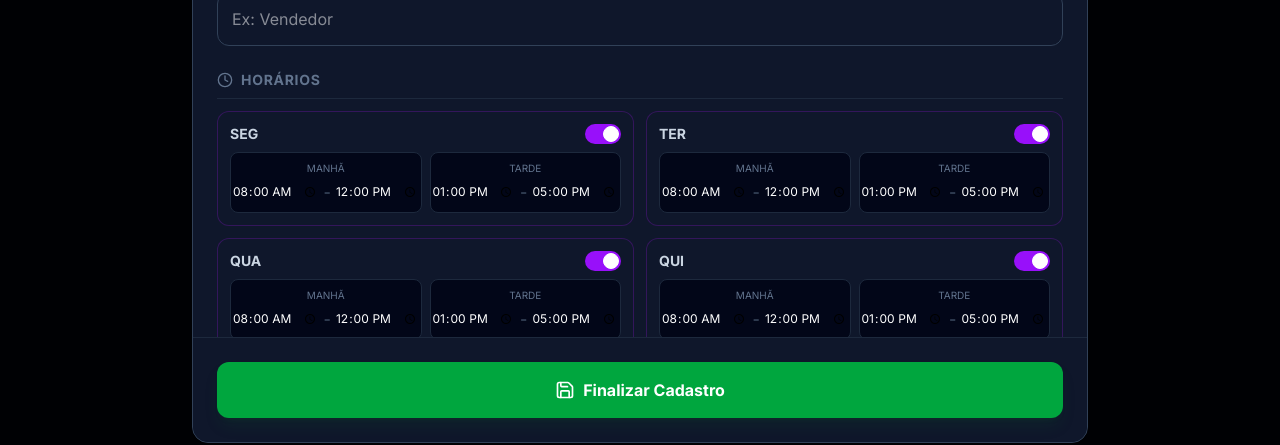
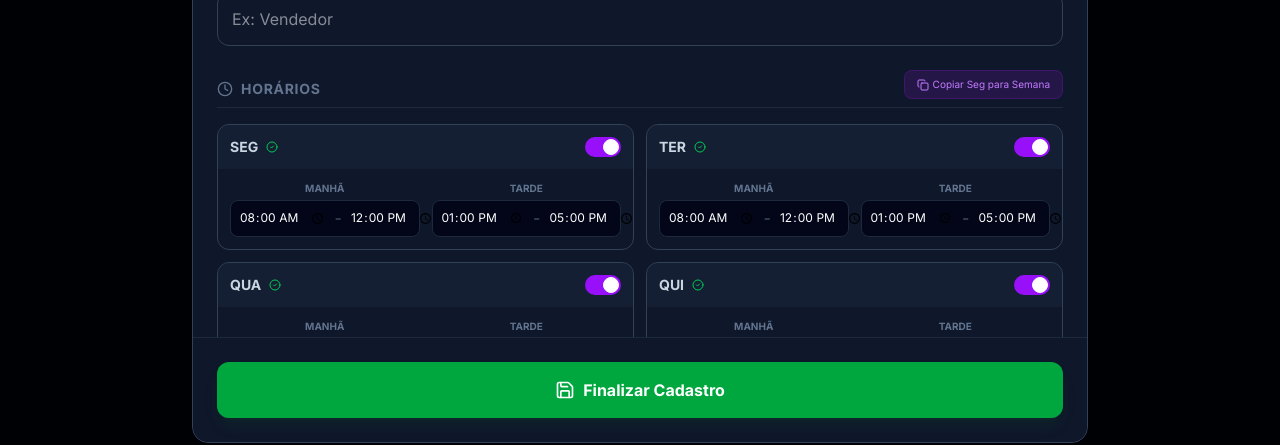
Before and after one commit to AndreSilvaDeveloper/pontoPro, a Next.js app: page /admin/funcionarios in a window 1280 px wide. Both pictures are taken after a click on the button "Novo". Shown: the part 317-762 px from the top of the page. Built offline with nearby package versions, Linux system fonts and the light colour scheme; no server answers.

Commit message:
atualizando page de editar funcionário

```diff
--- a/src/app/admin/funcionarios/page.tsx
+++ b/src/app/admin/funcionarios/page.tsx
@@ -3,7 +3,7 @@
 import { useState, useEffect } from 'react';
 import axios from 'axios';
 import Link from 'next/link';
-import { ArrowLeft, UserPlus, MapPin, RefreshCw, User, Upload, Clock, Pencil, X, Save, Trash2, Briefcase, Plus, Users } from 'lucide-react';
+import { ArrowLeft, UserPlus, MapPin, RefreshCw, User, Upload, Clock, Pencil, X, Save, Trash2, Briefcase, Plus, Users, Copy, CheckCircle2 } from 'lucide-react';
 import dynamic from 'next/dynamic';
 
 // Importa o Mapa dinamicamente
@@ -41,8 +41,6 @@ export default function GestaoFuncionarios() {
   const [lat, setLat] = useState('');
   const [lng, setLng] = useState('');
   const [raio, setRaio] = useState('100');
-
-  // === AQUI ESTÁ A CORREÇÃO: ESTADO DA FOTO ===
   const [fotoArquivo, setFotoArquivo] = useState<File | null>(null);
 
   // Novos Campos
@@ -83,7 +81,7 @@ export default function GestaoFuncionarios() {
     setLat(''); setLng(''); setRaio('100');
     setJornada(jornadaPadrao);
     setPontoLivre(false); setLocaisExtras([]);
-    setFotoArquivo(null); // Limpa foto
+    setFotoArquivo(null);
     setShowModal(true);
   };
 
@@ -98,7 +96,7 @@ export default function GestaoFuncionarios() {
     setJornada(f.jornada || jornadaPadrao);
     setPontoLivre(f.pontoLivre || false);
     setLocaisExtras(f.locaisAdicionais || []);
-    setFotoArquivo(null); // Limpa foto (só preenche se for trocar)
+    setFotoArquivo(null);
     setShowModal(true);
   };
 
@@ -121,7 +119,6 @@ export default function GestaoFuncionarios() {
       formData.append('pontoLivre', String(pontoLivre));
       formData.append('locaisAdicionais', JSON.stringify(locaisExtras));
 
-      // === ENVIA A FOTO SE TIVER ===
       if (fotoArquivo) formData.append('foto', fotoArquivo);
 
       if (idEdicao) {
@@ -160,6 +157,19 @@ export default function GestaoFuncionarios() {
         ...prev,
         [dia]: { ...prev[dia], [campo]: valor }
     }));
+  };
+
+  // === FUNÇÃO MÁGICA: REPLICAR SEGUNDA PARA A SEMANA ===
+  const replicarHorarioSegunda = () => {
+      const base = jornada['seg'];
+      if (!base) return;
+
+      const novaJornada = { ...jornada };
+      ['ter', 'qua', 'qui', 'sex'].forEach(dia => {
+          novaJornada[dia] = { ...base }; // Copia tudo (horários e ativo)
+      });
+      setJornada(novaJornada);
+      alert("Horário de Segunda replicado até Sexta!");
   };
 
   const pegarLocalizacaoAtual = (destino: 'PRINCIPAL' | 'EXTRA') => {
@@ -240,7 +250,7 @@ export default function GestaoFuncionarios() {
 
               <div className="grid grid-cols-3 gap-2 border-t border-slate-800 pt-3">
                 <button onClick={() => iniciarEdicao(func)} className="flex items-center justify-center gap-2 py-2 bg-slate-800 text-blue-400 rounded-lg text-xs font-bold active:scale-95 transition-transform"><Pencil size={14} /> Editar</button>
-                <button onClick={() => resetarSenha(func.id, func.nome)} className="flex items-center justify-center gap-2 py-2 bg-slate-800 text-yellow-500 rounded-lg text-xs font-bold active:scale-95 transition-transform"><RefreshCw size={14} /> Resetar Senha</button>
+                <button onClick={() => resetarSenha(func.id, func.nome)} className="flex items-center justify-center gap-2 py-2 bg-slate-800 text-yellow-500 rounded-lg text-xs font-bold active:scale-95 transition-transform"><RefreshCw size={14} /> Senha</button>
                 <button onClick={() => excluirFuncionario(func.id, func.nome)} className="flex items-center justify-center gap-2 py-2 bg-slate-800 text-red-500 rounded-lg text-xs font-bold active:scale-95 transition-transform"><Trash2 size={14} /> Excluir</button>
               </div>
             </div>
@@ -281,36 +291,48 @@ export default function GestaoFuncionarios() {
                         </div>
                     </section>
 
-                    {/* 2. JORNADA DE TRABALHO */}
-                    <section className="space-y-3">
-                         <h3 className="text-sm font-bold text-slate-500 uppercase tracking-wider border-b border-slate-800 pb-2 flex items-center gap-2"><Clock size={16}/> Horários</h3>
+                    {/* === 2. JORNADA DE TRABALHO (REDESENHADA) === */}
+                    <section className="space-y-4">
+                         <div className="flex justify-between items-end border-b border-slate-800 pb-2">
+                             <h3 className="text-sm font-bold text-slate-500 uppercase tracking-wider flex items-center gap-2"><Clock size={16}/> Horários</h3>
+                             <button type="button" onClick={replicarHorarioSegunda} className="text-[10px] bg-purple-900/30 text-purple-400 border border-purple-900/50 px-3 py-1.5 rounded-lg flex items-center gap-1 hover:bg-purple-600 hover:text-white transition-colors">
+                                 <Copy size={12} /> Copiar Seg para Semana
+                             </button>
+                         </div>
+
                          <div className="grid grid-cols-1 md:grid-cols-2 gap-3">
                             {['seg', 'ter', 'qua', 'qui', 'sex', 'sab', 'dom'].map((dia) => (
-                                <div key={dia} className={`p-3 rounded-xl border transition-all ${jornada[dia]?.ativo ? 'bg-slate-900 border-purple-900/50' : 'bg-slate-900/30 border-slate-800 opacity-60'}`}>
-                                    <div className="flex items-center justify-between mb-2">
-                                        <span className="font-bold uppercase text-sm text-slate-300">{dia}</span>
+                                <div key={dia} className={`relative rounded-xl border transition-all overflow-hidden ${jornada[dia]?.ativo ? 'bg-slate-900 border-slate-700' : 'bg-slate-950/50 border-slate-800 opacity-60'}`}>
+
+                                    {/* Header do Card (Dia + Toggle) */}
+                                    <div className={`flex items-center justify-between p-3 ${jornada[dia]?.ativo ? 'bg-slate-800/50' : 'bg-transparent'}`}>
+                                        <span className="font-bold uppercase text-sm text-slate-300 flex items-center gap-2">
+                                            {dia}
+                                            {jornada[dia]?.ativo && <CheckCircle2 size={12} className="text-green-500"/>}
+                                        </span>
                                         <label className="relative inline-flex items-center cursor-pointer">
                                             <input type="checkbox" checked={jornada[dia]?.ativo} onChange={(e) => updateJornada(dia, 'ativo', e.target.checked)} className="sr-only peer"/>
                                             <div className="w-9 h-5 bg-slate-700 peer-focus:outline-none rounded-full peer peer-checked:after:translate-x-full peer-checked:after:border-white after:content-[''] after:absolute after:top-[2px] after:left-[2px] after:bg-white after:border-gray-300 after:border after:rounded-full after:h-4 after:w-4 after:transition-all peer-checked:bg-purple-600"></div>
                                         </label>
                                     </div>
 
+                                    {/* Corpo do Card (Inputs) */}
                                     {jornada[dia]?.ativo && (
-                                        <div className="grid grid-cols-2 gap-2 text-center">
-                                            <div className="bg-slate-950 p-2 rounded-lg border border-slate-800">
-                                                <p className="text-[10px] text-slate-500 mb-1">MANHÃ</p>
-                                                <div className="flex items-center justify-center gap-1">
-                                                    <input type="time" value={jornada[dia].e1} onChange={e=>updateJornada(dia, 'e1', e.target.value)} className="bg-transparent text-white text-xs font-mono w-full text-center outline-none p-0" />
+                                        <div className="p-3 grid grid-cols-2 gap-3 animate-in slide-in-from-top-2">
+                                            <div className="space-y-1">
+                                                <p className="text-[10px] text-slate-500 font-bold uppercase text-center">Manhã</p>
+                                                <div className="flex items-center gap-1 bg-slate-950 rounded-lg p-1 border border-slate-800">
+                                                    <input type="time" value={jornada[dia].e1} onChange={e=>updateJornada(dia, 'e1', e.target.value)} className="bg-transparent text-white text-xs font-mono w-full text-center outline-none p-1" />
                                                     <span className="text-slate-600">-</span>
-                                                    <input type="time" value={jornada[dia].s1} onChange={e=>updateJornada(dia, 's1', e.target.value)} className="bg-transparent text-white text-xs font-mono w-full text-center outline-none p-0" />
+                                                    <input type="time" value={jornada[dia].s1} onChange={e=>updateJornada(dia, 's1', e.target.value)} className="bg-transparent text-white text-xs font-mono w-full text-center outline-none p-1" />
                                                 </div>
                                             </div>
-                                            <div className="bg-slate-950 p-2 rounded-lg border border-slate-800">
-                                                <p className="text-[10px] text-slate-500 mb-1">TARDE</p>
-                                                <div className="flex items-center justify-center gap-1">
-                                                    <input type="time" value={jornada[dia].e2} onChange={e=>updateJornada(dia, 'e2', e.target.value)} className="bg-transparent text-white text-xs font-mono w-full text-center outline-none p-0" />
+                                            <div className="space-y-1">
+                                                <p className="text-[10px] text-slate-500 font-bold uppercase text-center">Tarde</p>
+                                                <div className="flex items-center gap-1 bg-slate-950 rounded-lg p-1 border border-slate-800">
+                                                    <input type="time" value={jornada[dia].e2} onChange={e=>updateJornada(dia, 'e2', e.target.value)} className="bg-transparent text-white text-xs font-mono w-full text-center outline-none p-1" />
                                                     <span className="text-slate-600">-</span>
-                                                    <input type="time" value={jornada[dia].s2} onChange={e=>updateJornada(dia, 's2', e.target.value)} className="bg-transparent text-white text-xs font-mono w-full text-center outline-none p-0" />
+                                                    <input type="time" value={jornada[dia].s2} onChange={e=>updateJornada(dia, 's2', e.target.value)} className="bg-transparent text-white text-xs font-mono w-full text-center outline-none p-1" />
                                                 </div>
                                             </div>
                                         </div>
```
